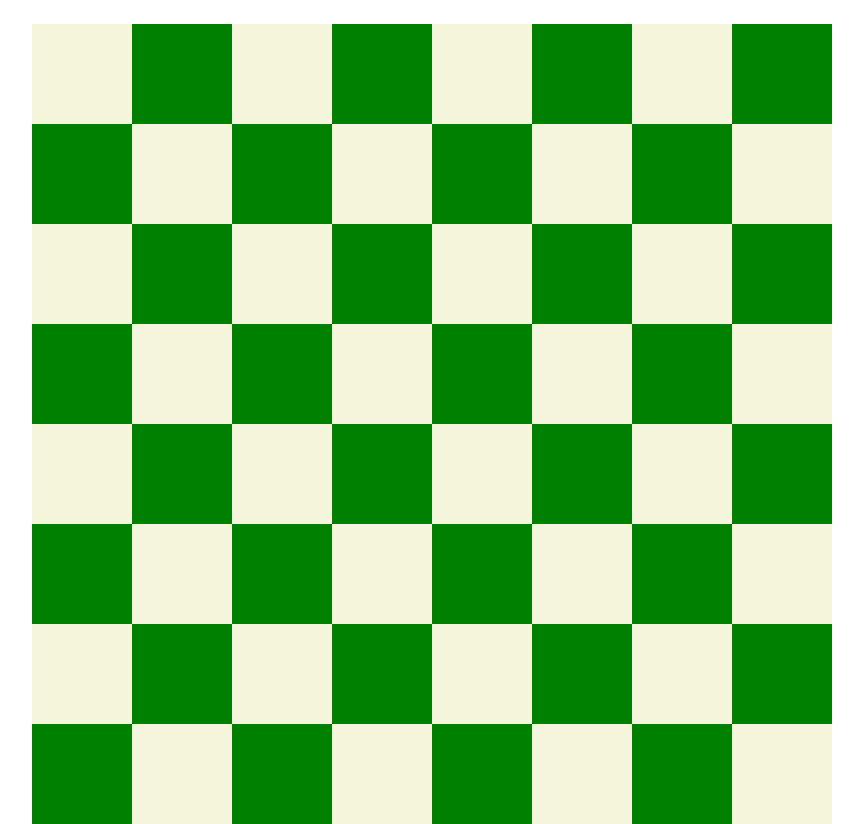
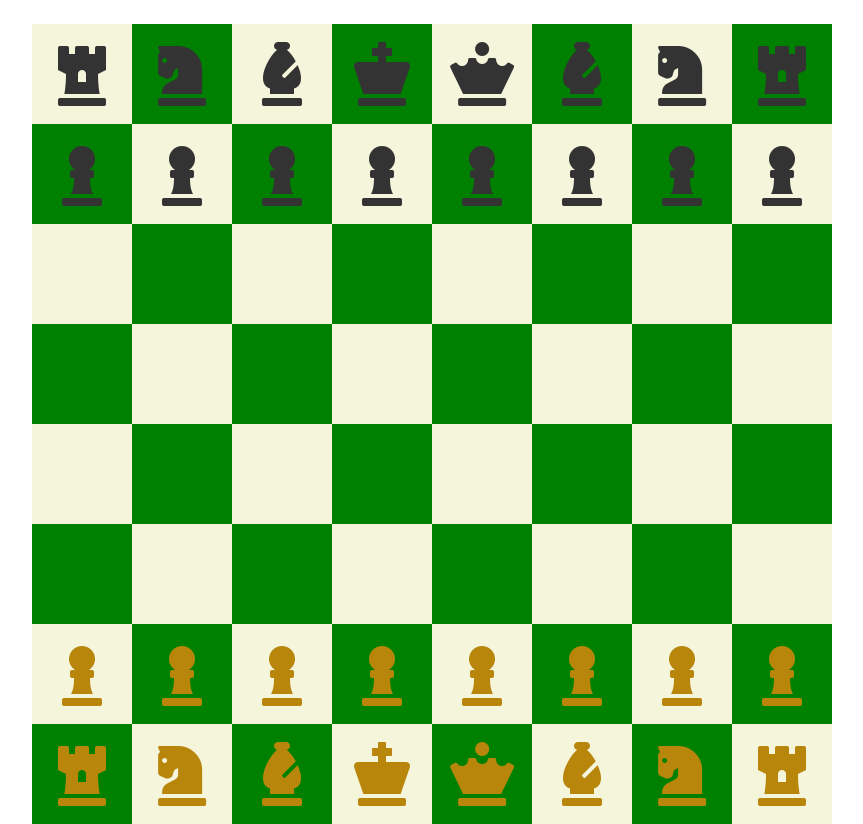
Before and after one commit to leocsdev/avion-projects, a plain HTML site: page chessboard-flexbox/index.html in a window 1280 px wide. Shown: the part 75-899 px from the top of the page, without its empty margins (208-1071 px from the left). Drawn offline with Linux system fonts and the light colour scheme.

Commit message:
Modified markup and style for chess pieces addition.

```diff
--- a/chessboard-flexbox/index.html
+++ b/chessboard-flexbox/index.html
@@ -4,6 +4,7 @@
   <meta charset="UTF-8">
   <meta name="viewport" content="width=device-width, initial-scale=1.0">
   <link rel="stylesheet" href="./style.css">
+  <link rel="stylesheet" href="https://cdnjs.cloudflare.com/ajax/libs/font-awesome/5.15.1/css/all.min.css">
   <title>Chessboard Flexbox</title>
 </head>
 <body>
@@ -12,84 +13,276 @@
 
     <div class="chessboard">
       <div class="row row-1">
-        <div class="box"></div>
-        <div class="box"></div>
-        <div class="box"></div>
-        <div class="box"></div>
-        <div class="box"></div>
-        <div class="box"></div>
-        <div class="box"></div>
-        <div class="box"></div>
+        <div class="box">
+          <div class="box-content">
+            <i class="black-piece fas fa-chess-rook"></i>
+          </div>
+        </div>
+        <div class="box">
+          <div class="box-content">
+            <i class="black-piece fas fa-chess-knight"></i>
+          </div>
+        </div>
+        <div class="box">
+          <div class="box-content">
+            <i class="black-piece fas fa-chess-bishop"></i>
+          </div>
+        </div>
+        <div class="box">
+          <div class="box-content">
+            <i class="black-piece fas fa-chess-king"></i>
+          </div>
+        </div>
+        <div class="box">
+          <div class="box-content">
+            <i class="black-piece fas fa-chess-queen"></i>
+          </div>
+        </div>
+        <div class="box">
+          <div class="box-content">
+            <i class="black-piece fas fa-chess-bishop"></i>
+          </div>
+        </div>
+        <div class="box">
+          <div class="box-content">
+            <i class="black-piece fas fa-chess-knight"></i>
+          </div>
+        </div>
+        <div class="box">
+          <div class="box-content">
+            <i class="black-piece fas fa-chess-rook"></i>
+          </div>
+        </div>
       </div>
       <div class="row row-2">
-        <div class="box"></div>
-        <div class="box"></div>
-        <div class="box"></div>
-        <div class="box"></div>
-        <div class="box"></div>
-        <div class="box"></div>
-        <div class="box"></div>
-        <div class="box"></div>
+        <div class="box">
+          <div class="box-content">
+            <i class="black-piece fas fa-chess-pawn"></i>
+          </div>
+        </div>
+        <div class="box">
+          <div class="box-content">
+            <i class="black-piece fas fa-chess-pawn"></i>
+          </div>
+        </div>
+        <div class="box">
+          <div class="box-content">
+            <i class="black-piece fas fa-chess-pawn"></i>
+          </div>
+        </div>
+        <div class="box">
+          <div class="box-content">
+            <i class="black-piece fas fa-chess-pawn"></i>
+          </div>
+        </div>
+        <div class="box">
+          <div class="box-content">
+            <i class="black-piece fas fa-chess-pawn"></i>
+          </div>
+        </div>
+        <div class="box">
+          <div class="box-content">
+            <i class="black-piece fas fa-chess-pawn"></i>
+          </div>
+        </div>
+        <div class="box">
+          <div class="box-content">
+            <i class="black-piece fas fa-chess-pawn"></i>
+          </div>
+        </div>
+        <div class="box">
+          <div class="box-content">
+            <i class="black-piece fas fa-chess-pawn"></i>
+          </div>
+        </div>
       </div>
       <div class="row row-1">
-        <div class="box"></div>
-        <div class="box"></div>
-        <div class="box"></div>
-        <div class="box"></div>
-        <div class="box"></div>
-        <div class="box"></div>
-        <div class="box"></div>
-        <div class="box"></div>
+        <div class="box">
+          <div class="box-content"></div>
+        </div>
+        <div class="box">
+          <div class="box-content"></div>
+        </div>
+        <div class="box">
+          <div class="box-content"></div>
+        </div>
+        <div class="box">
+          <div class="box-content"></div>
+        </div>
+        <div class="box">
+          <div class="box-content"></div>
+        </div>
+        <div class="box">
+          <div class="box-content"></div>
+        </div>
+        <div class="box">
+          <div class="box-content"></div>
+        </div>
+        <div class="box">
+          <div class="box-content"></div>
+        </div>
       </div>
       <div class="row row-2">
-        <div class="box"></div>
-        <div class="box"></div>
-        <div class="box"></div>
-        <div class="box"></div>
-        <div class="box"></div>
-        <div class="box"></div>
-        <div class="box"></div>
-        <div class="box"></div>
+        <div class="box">
+          <div class="box-content"></div>
+        </div>
+        <div class="box">
+          <div class="box-content"></div>
+        </div>
+        <div class="box">
+          <div class="box-content"></div>
+        </div>
+        <div class="box">
+          <div class="box-content"></div>
+        </div>
+        <div class="box">
+          <div class="box-content"></div>
+        </div>
+        <div class="box">
+          <div class="box-content"></div>
+        </div>
+        <div class="box">
+          <div class="box-content"></div>
+        </div>
+        <div class="box">
+          <div class="box-content"></div>
+        </div>
       </div>
       <div class="row row-1">
-        <div class="box"></div>
-        <div class="box"></div>
-        <div class="box"></div>
-        <div class="box"></div>
-        <div class="box"></div>
-        <div class="box"></div>
-        <div class="box"></div>
-        <div class="box"></div>
+        <div class="box">
+          <div class="box-content"></div>
+        </div>
+        <div class="box">
+          <div class="box-content"></div>
+        </div>
+        <div class="box">
+          <div class="box-content"></div>
+        </div>
+        <div class="box">
+          <div class="box-content"></div>
+        </div>
+        <div class="box">
+          <div class="box-content"></div>
+        </div>
+        <div class="box">
+          <div class="box-content"></div>
+        </div>
+        <div class="box">
+          <div class="box-content"></div>
+        </div>
+        <div class="box">
+          <div class="box-content"></div>
+        </div>
       </div>
       <div class="row row-2">
-        <div class="box"></div>
-        <div class="box"></div>
-        <div class="box"></div>
-        <div class="box"></div>
-        <div class="box"></div>
-        <div class="box"></div>
-        <div class="box"></div>
-        <div class="box"></div>
+        <div class="box">
+          <div class="box-content"></div>
+        </div>
+        <div class="box">
+          <div class="box-content"></div>
+        </div>
+        <div class="box">
+          <div class="box-content"></div>
+        </div>
+        <div class="box">
+          <div class="box-content"></div>
+        </div>
+        <div class="box">
+          <div class="box-content"></div>
+        </div>
+        <div class="box">
+          <div class="box-content"></div>
+        </div>
+        <div class="box">
+          <div class="box-content"></div>
+        </div>
+        <div class="box">
+          <div class="box-content"></div>
+        </div>
       </div>
       <div class="row row-1">
-        <div class="box"></div>
-        <div class="box"></div>
-        <div class="box"></div>
-        <div class="box"></div>
-        <div class="box"></div>
-        <div class="box"></div>
-        <div class="box"></div>
-        <div class="box"></div>
+        <div class="box">
+          <div class="box-content">
+            <i class="white-piece fas fa-chess-pawn"></i>
+          </div>
+        </div>
+        <div class="box">
+          <div class="box-content">
+            <i class="white-piece fas fa-chess-pawn"></i>
+          </div>
+        </div>
+        <div class="box">
+          <div class="box-content">
+            <i class="white-piece fas fa-chess-pawn"></i>
+          </div>
+        </div>
+        <div class="box">
+          <div class="box-content">
+            <i class="white-piece fas fa-chess-pawn"></i>
+          </div>
+        </div>
+        <div class="box">
+          <div class="box-content">
+            <i class="white-piece fas fa-chess-pawn"></i>
+          </div>
+        </div>
+        <div class="box">
+          <div class="box-content">
+            <i class="white-piece fas fa-chess-pawn"></i>
+          </div>
+        </div>
+        <div class="box">
+          <div class="box-content">
+            <i class="white-piece fas fa-chess-pawn"></i>
+          </div>
+        </div>
+        <div class="box">
+          <div class="box-content">
+            <i class="white-piece fas fa-chess-pawn"></i>
+          </div>
+        </div>
       </div>
       <div class="row row-2">
-        <div class="box"></div>
-        <div class="box"></div>
-        <div class="box"></div>
-        <div class="box"></div>
-        <div class="box"></div>
-        <div class="box"></div>
-        <div class="box"></div>
-        <div class="box"></div>
+        <div class="box">
+          <div class="box-content">
+            <i class="white-piece fas fa-chess-rook"></i>
+          </div>
+        </div>
+        <div class="box">
+          <div class="box-content">
+            <i class="white-piece fas fa-chess-knight"></i>
+          </div>
+        </div>
+        <div class="box">
+          <div class="box-content">
+            <i class="white-piece fas fa-chess-bishop"></i>
+          </div>
+        </div>
+        <div class="box">
+          <div class="box-content">
+            <i class="white-piece fas fa-chess-king"></i>
+          </div>
+        </div>
+        <div class="box">
+          <div class="box-content">
+            <i class="white-piece fas fa-chess-queen"></i>
+          </div>
+        </div>
+        <div class="box">
+          <div class="box-content">
+            <i class="white-piece fas fa-chess-bishop"></i>
+          </div>
+        </div>
+        <div class="box">
+          <div class="box-content">
+            <i class="white-piece fas fa-chess-knight"></i>
+          </div>
+        </div>
+        <div class="box">
+          <div class="box-content">
+            <i class="white-piece fas fa-chess-rook"></i>
+          </div>
+        </div>
       </div>
     </div>
   </div>
--- a/chessboard-flexbox/style.css
+++ b/chessboard-flexbox/style.css
@@ -3,36 +3,53 @@ h1 {
   text-transform: uppercase;
   font-family: sans-serif;
 
-  /* font-size: clamp(1rem, -0.875rem + 8.333333vw, 3.5rem); */
   font-size: clamp(1rem, 0.5rem + 5vw, 2.5rem);
+}
+
+i.fas {
+  font-size: clamp(0.5rem, 0.25rem + 7vw, 4rem);
+
+}
+
+.black-piece {
+  color: #333333;
+}
+
+.white-piece {
+  color: darkgoldenrod;
 }
 
 .container {
   height: 95vh;
-  max-width: 1200px;
+  max-width: 800px;
   margin: 0 auto;
 }
 
 .chessboard {
-  display: flex;
-  flex-direction: column;
-
-  justify-content: center;
-  align-items: center;
+  height: auto;
+  width: 100%;
 }
 
 .row {
   display: flex;
-  width: 100%;
-  max-width: 800px;
 }
 
 .box {
+  position: relative;
   width: 100%;
-  max-width: 100px;
 
-  /* this gives box height */
-  padding-bottom: 12.5%;
+  /* this gives the height proportion to the width */
+  padding-top: 12.5%;
+}
+
+.box-content {
+  position: absolute;
+
+  /* center content */
+  top: 50%;
+  left: 50%;
+  transform: translate(-50%, -50%);
+
 }
 
 .row-1 .box:nth-child(even),
```
